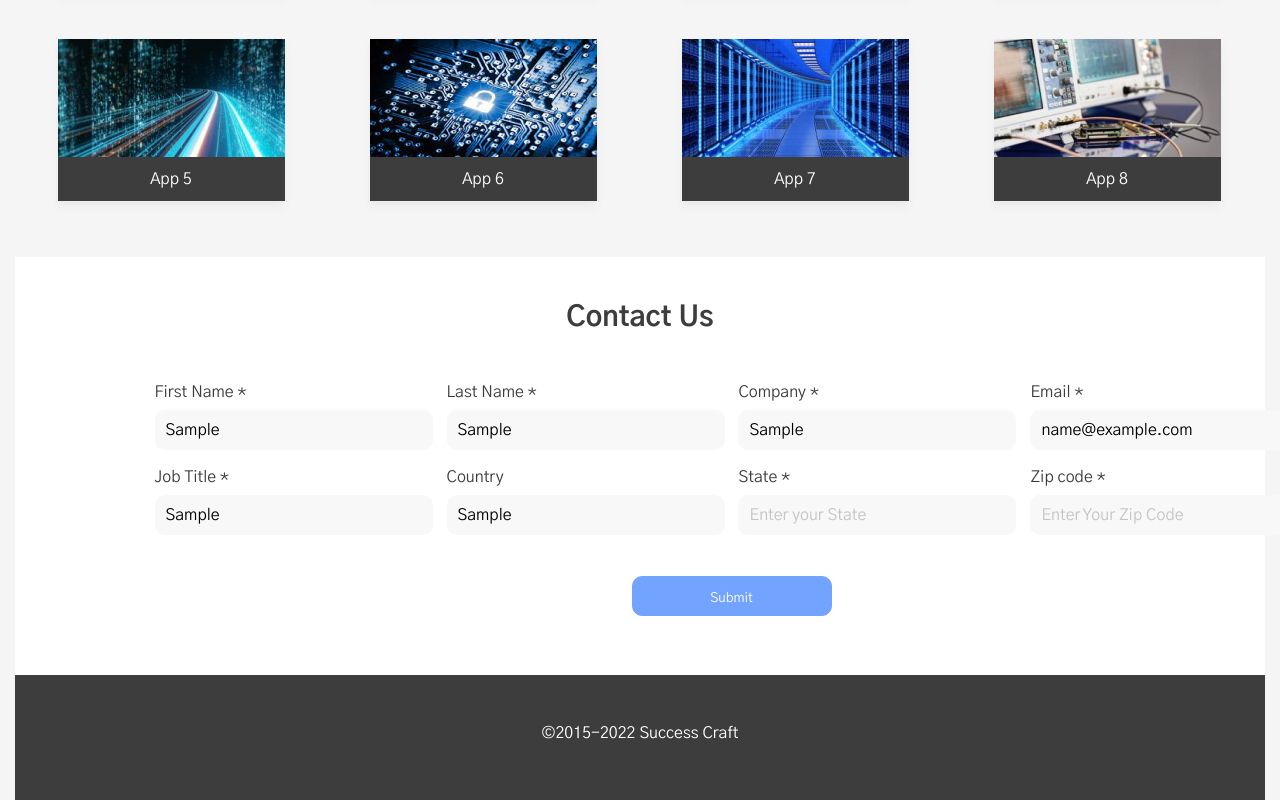
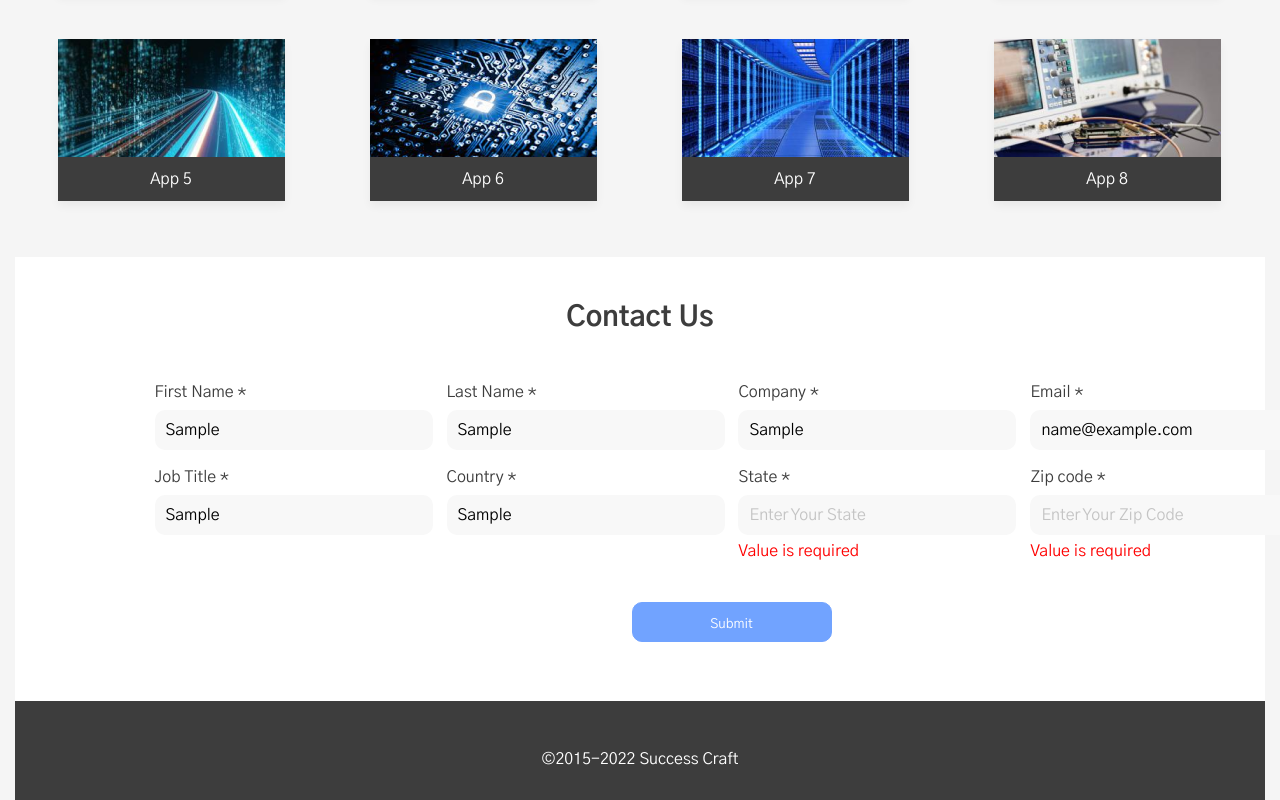
Before and after one commit to serg473/landing-page-vue, a Vue app: page / in a window 1280 px wide. Both pictures are taken after typing "Sample", "Sample", "Sample", "name@example.com", "Sample", "Sample" into the empty fields and a click on the button "Submit". Shown: the part 3100-3900 px from the top of the page. Built offline with nearby package versions, Linux system fonts and the light colour scheme.

Commit message:
feat: create validate and create component input

```diff
--- a/package.json
+++ b/package.json
@@ -9,6 +9,8 @@
     "preview": "vite preview"
   },
   "dependencies": {
+    "@vuelidate/core": "^2.0.3",
+    "@vuelidate/validators": "^2.0.4",
     "pinia": "^2.1.7",
     "vue": "^3.4.15"
   },
--- /dev/null
+++ b/src/components/BaseInput.vue
@@ -0,0 +1,66 @@
+<script setup>
+const props = defineProps({
+	modelValue: String,
+	label: {
+		type: String,
+		default: '',
+	},
+	name: String,
+	type: String,
+	placeholder: {
+		type: String,
+		default: '',
+	},
+	errors: {
+		type: Array,
+		default: () => [],
+	},
+})
+const emit = defineEmits(['update:modelValue'])
+</script>
+<template>
+	<div class="feedback__form-item">
+		<label :for="name">{{ label }}</label>
+		<input
+			:value="modelValue"
+			:id="name"
+			:name="name"
+			:type="type"
+			:placeholder="placeholder"
+			@input="emit('update:modelValue', $event.target.value)"
+		/>
+		<span class="error" v-for="error in errors" :key="error.$uid">{{
+			error.$message
+		}}</span>
+	</div>
+</template>
+<style scoped lang="scss">
+.feedback__form-item {
+	display: flex;
+	flex-direction: column;
+	width: 278px;
+	gap: 6px;
+	label {
+		color: #3d3d3d;
+		line-height: 24px;
+	}
+	input {
+		padding: 9px 31px 9px 11px;
+		border-radius: 10px;
+		background: #f8f8f8;
+		line-height: 20px;
+		width: 100%;
+		height: 40px;
+		border: none;
+		font-size: 16px;
+		font-family: inherit;
+		&::placeholder {
+			color: #c4c4c4;
+		}
+	}
+}
+.error {
+	color: red;
+	font-size: 16px;
+}
+</style>
--- a/src/components/Button.vue
+++ b/src/components/Button.vue
@@ -21,9 +21,18 @@ $bg-btn: #71a3ff;
 	background: #ffffff;
 	cursor: pointer;
 	line-height: 20px;
+	transition: all 0.4s ease;
 	&.active {
 		color: #fff;
 		background: $bg-btn;
+		&:hover {
+			background-color: #ffffff;
+			color: #3d3d3d;
+		}
+	}
+	&:hover {
+		background: $bg-btn;
+		color: #ffffff;
 	}
 }
 </style>
--- a/src/components/FormFeedback.vue
+++ b/src/components/FormFeedback.vue
@@ -1,83 +1,121 @@
 <script setup>
 import Button from '../components/Button.vue'
+import BaseInput from './BaseInput.vue'
+import { useVuelidate } from '@vuelidate/core'
+import { required, email, minLength } from '@vuelidate/validators'
+import { reactive, ref } from 'vue'
+
+const validations = {
+	firstName: { required, minLength: minLength(3) },
+	lastName: { required, minLength: minLength(3) },
+	company: { required, minLength: minLength(3) },
+	email: { required, minLength: minLength(3), email },
+	job: { required, minLength: minLength(3) },
+	country: { required, minLength: minLength(3) },
+	state: { required, minLength: minLength(3) },
+	zip: { required, minLength: minLength(1) },
+}
+const form = reactive({
+	firstName: '',
+	lastName: '',
+	company: '',
+	email: '',
+	job: '',
+	country: '',
+	state: '',
+	zip: '',
+})
+const resetFields = () => {
+	form.firstName = ''
+	form.lastName = ''
+	form.company = ''
+	form.email = ''
+	form.job = ''
+	form.country = ''
+	form.state = ''
+	form.zip = ''
+}
+const v$ = useVuelidate(validations, form)
+const submit = async () => {
+	const valid = await v$.value.$validate()
+
+	if (valid) {
+		alert('Успешно отправлено!')
+		await resetFields()
+	}
+}
 </script>
 <template>
 	<div class="feedback">
 		<form @submit.prevent class="feedback__form">
-			<div class="feedback__form-item">
-				<label for="firstName">First Name *</label>
-				<input
-					id="firstName"
+			<BaseInput
 				name="firstName"
+				v-model="form.firstName"
 				type="text"
+				label="First Name *"
 				placeholder="Enter your First name"
+				:errors="v$.firstName.$errors"
 			/>
-			</div>
-			<div class="feedback__form-item">
-				<label for="lastName">Last Name *</label>
-				<input
-					id="lastName"
+
+			<BaseInput
 				name="lastName"
+				v-model="form.lastName"
 				type="text"
+				label="Last Name *"
 				placeholder="Enter your Last name"
+				:errors="v$.lastName.$errors"
 			/>
-			</div>
+			<BaseInput
+				name="company"
+				v-model="form.company"
+				type="text"
+				label="Company *"
+				placeholder="Enter your company"
+				:errors="v$.company.$errors"
+			/>
+			<BaseInput
+				name="email"
+				v-model="form.email"
+				type="text"
+				label="Email *"
+				placeholder="Enter your email"
+				:errors="v$.email.$errors"
+			/>
 
-			<div class="feedback__form-item">
-				<label for="company">Company *</label>
-				<input
-					id="company"
-					name="company"
+			<BaseInput
+				name="job"
+				v-model="form.job"
 				type="text"
-					placeholder="Enter your company"
+				label="Job Title *"
+				placeholder="Enter Job Title"
+				:errors="v$.job.$errors"
 			/>
-			</div>
-			<div class="feedback__form-item">
-				<label for="email">Email *</label>
-				<input
-					id="email"
-					name="email"
+			<BaseInput
+				name="country"
+				v-model="form.country"
 				type="text"
-					placeholder="Enter Your Email"
+				label="Country *"
+				placeholder="Enter Your Country"
+				:errors="v$.country.$errors"
 			/>
-			</div>
-
-			<div class="feedback__form-item">
-				<label for="job">Job Title *</label>
-				<input id="job" name="job" type="text" placeholder="Enter job title" />
-			</div>
-
-			<div class="feedback__form-item">
-				<label for="country">Country</label>
-				<input
-					id="country"
-					name="country"
+			<BaseInput
+				name="state"
+				v-model="form.state"
 				type="text"
-					placeholder="Enter Your Country"
+				label="State *"
+				placeholder="Enter Your State"
+				:errors="v$.state.$errors"
 			/>
-			</div>
-
-			<div class="feedback__form-item">
-				<label for="state">State *</label>
-				<input
-					id="state"
-					name="state"
+			<BaseInput
+				name="zip"
+				v-model="form.zip"
 				type="text"
-					placeholder="Enter your State"
+				label="Zip code *"
+				placeholder="Enter Your Zip Code"
+				:errors="v$.zip.$errors"
 			/>
-			</div>
-
-			<div class="feedback__form-item">
-				<label for="zip">Zip code *</label>
-				<input
-					id="zip"
-					name="zip"
-					type="text"
-					placeholder="Enter Your Zip Code"
-				/>
-			</div>
 			<div class="feedback__submit">
-				<Button isActive="true"> Submit </Button>
+				<Button @click="submit" isActive="true"> Submit </Button>
 			</div>
 		</form>
 	</div>
@@ -93,30 +131,6 @@ import Button from '../components/Button.vue'
 		flex-wrap: wrap;
 		gap: 15px 13.95px;
 	}
-	&__form-item {
-		display: flex;
-		flex-direction: column;
-		width: 278px;
-		gap: 6px;
-		label {
-			color: #3d3d3d;
-			line-height: 24px;
-		}
-		input {
-			padding: 9px 31px 9px 11px;
-			border-radius: 10px;
-			background: #f8f8f8;
-			line-height: 20px;
-			width: 100%;
-			height: 40px;
-			border: none;
-			font-size: 16px;
-			font-family: inherit;
-			&::placeholder {
-				color: #c4c4c4;
-			}
-		}
-	}
 	&__submit {
 		margin-top: 26px;
 	}
--- a/src/components/Header.vue
+++ b/src/components/Header.vue
@@ -1,4 +1,6 @@
-<script setup></script>
+<script setup>
+
+</script>
 <template>
 	<header class="header">
 		<img class="header__logo" src="../assets/img/logo.svg" alt="Logo" />
```
Also changed, not shown: 1 other file (tests, documents, lock files or other folders). Lines whose indentation alone changed are shown as unchanged.
